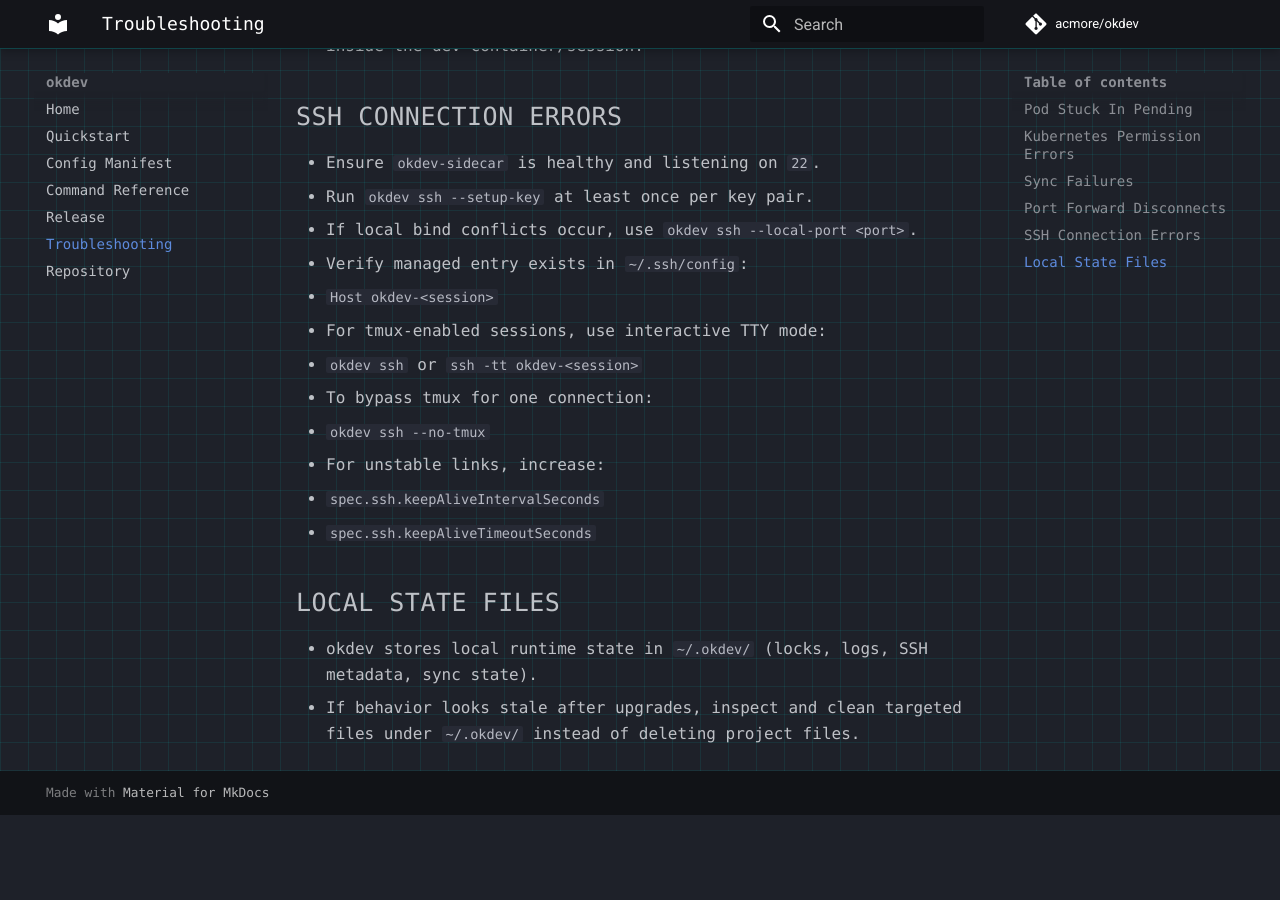
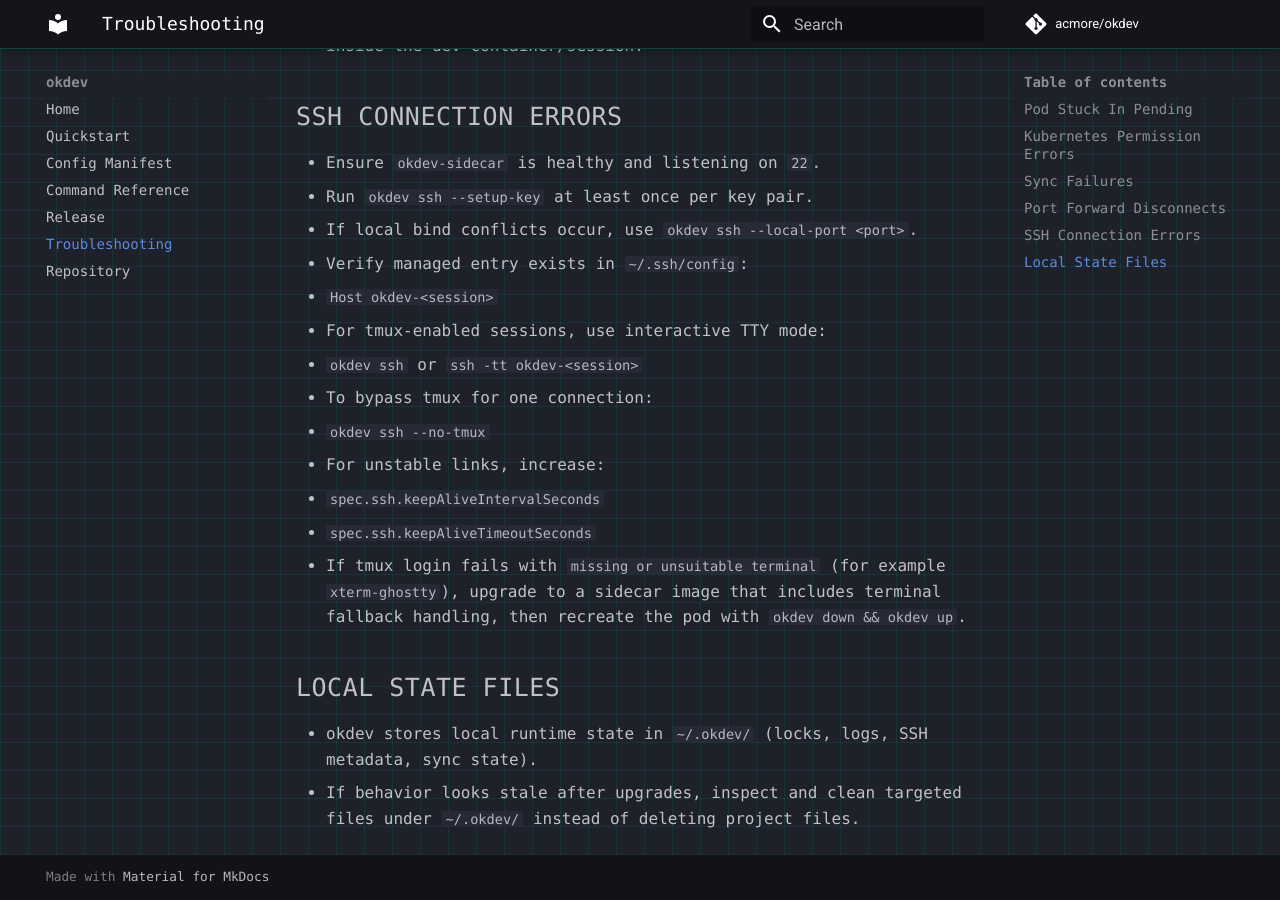
Before and after one commit to acmore/okdev, an MkDocs documentation site: the page built from docs/troubleshooting.md, in a window 1280 px wide and 900 px high, scrolled down 1071 px. Built offline with MkDocs 1.6.1 and Material for MkDocs 9.7.7, drawn with Linux system fonts in a browser that asks for light colours; comment, search, counter and statistics services are not loaded; before the commit the page ends 1886 px from its top, so only the background shows below that.

Commit message:
fix(ssh): fallback terminal for tmux on ghostty

```diff
--- a/docs/troubleshooting.md
+++ b/docs/troubleshooting.md
@@ -41,6 +41,7 @@
 - For unstable links, increase:
   - `spec.ssh.keepAliveIntervalSeconds`
   - `spec.ssh.keepAliveTimeoutSeconds`
+- If tmux login fails with `missing or unsuitable terminal` (for example `xterm-ghostty`), upgrade to a sidecar image that includes terminal fallback handling, then recreate the pod with `okdev down && okdev up`.
 
 ## Local State Files
 
```
Also changed, not shown: 1 other file.
